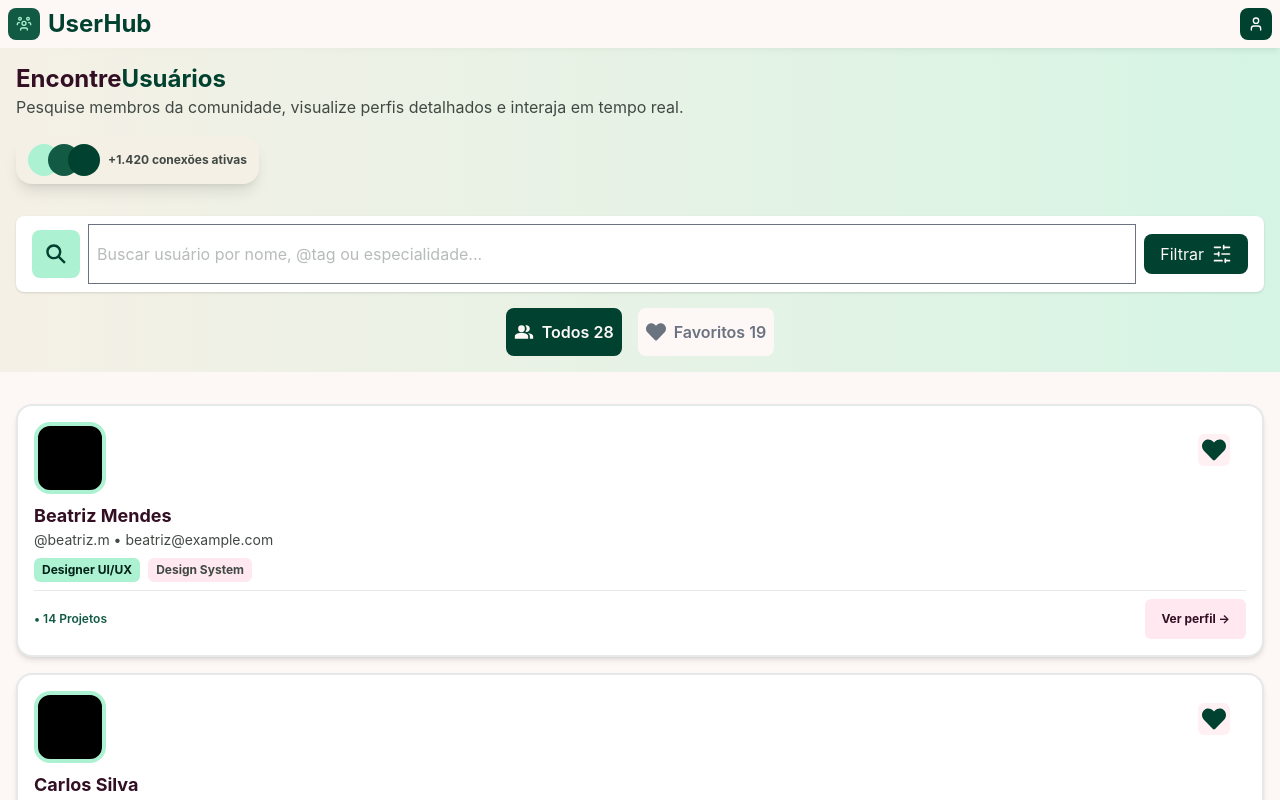
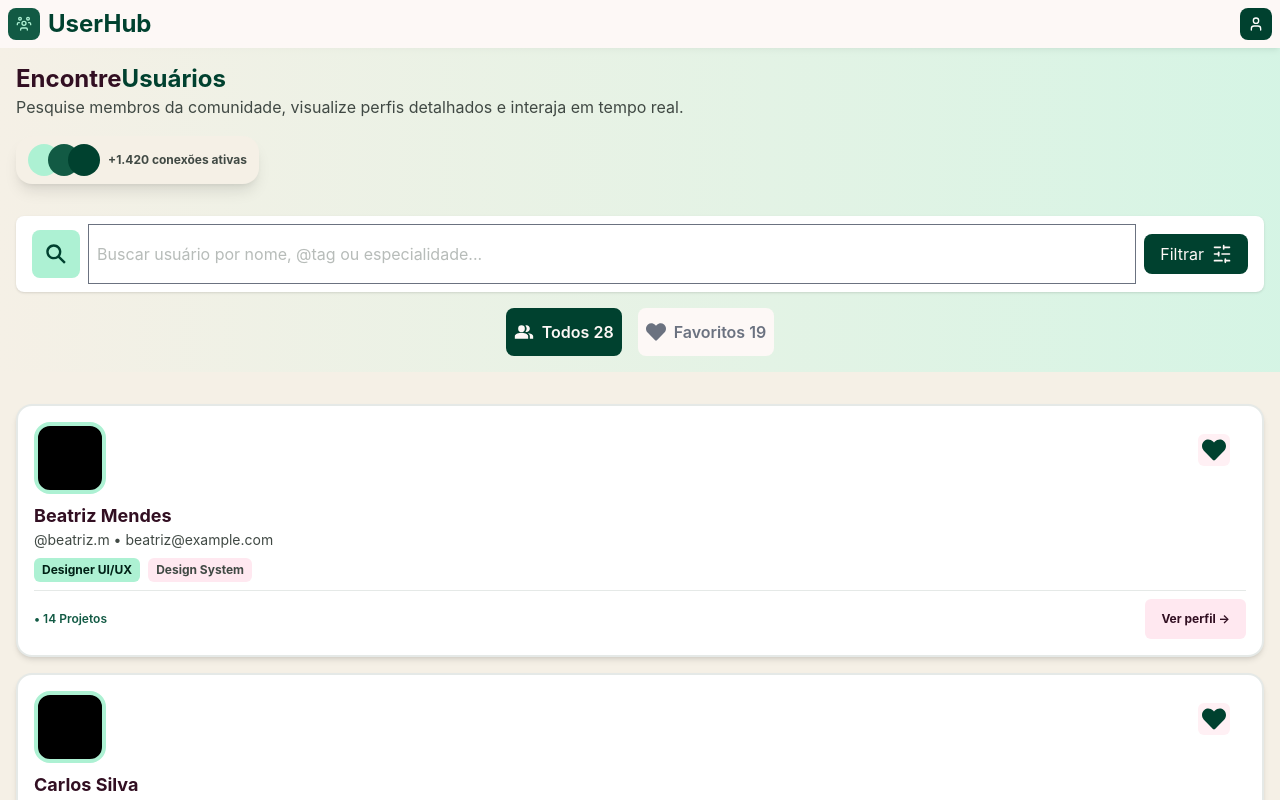
Before and after one commit to AdrianoATBS/UserHub, a React (Vite) app: page /buscaDeUsuarios in a window 1280 px wide. Shown: the top 800 px of the page. Built offline with nearby package versions, Linux system fonts and the light colour scheme.

Commit message:
style(busca-usuarios): define cor de fundo da seção de usuários

```diff
--- a/src/app/buscaDeUsuarios/page.tsx
+++ b/src/app/buscaDeUsuarios/page.tsx
@@ -9,7 +9,7 @@ export default function BuscaDeUsuarios() {
                 <Filtro />
             </section>
 
-            <section>
+            <section className="bg-[#F5F0E6]">
                 <CardUsuario/>
             </section>
 
```
